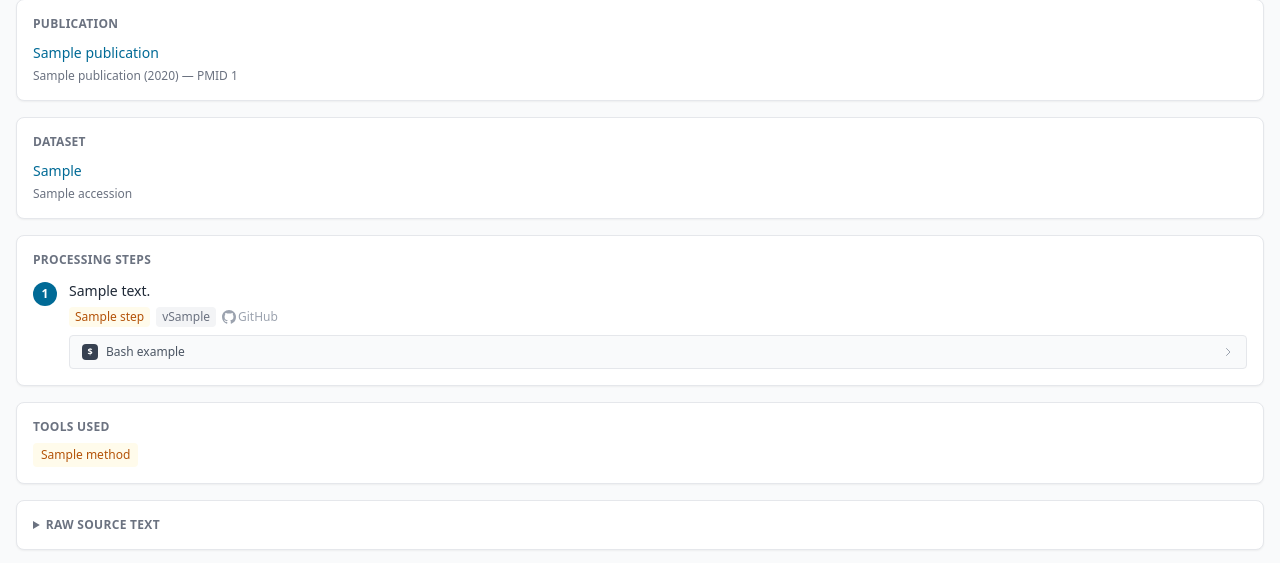
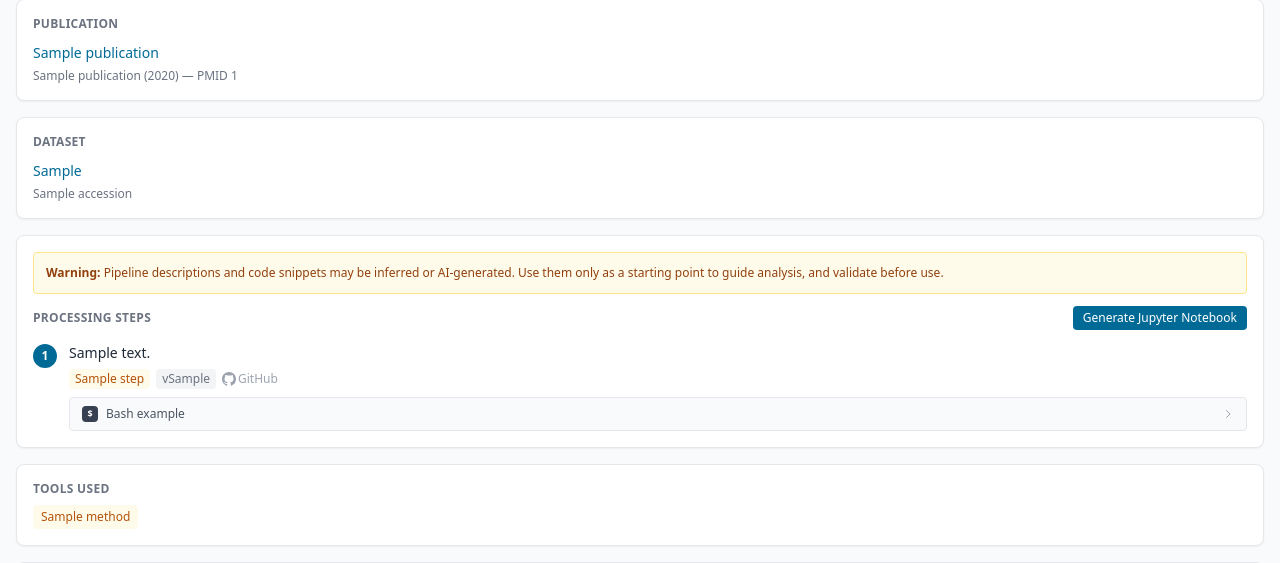
Before and after one commit to byee4/yeolab-kb, a Django app: page /analysis/1/ in a window 1280 px wide. Shown: the part 157-720 px from the top of the page. Run offline with Django 5.2, Linux system fonts and the light colour scheme; tables that the repository leaves empty hold one stand-in row (values such as "Sample post"); some libraries are stand-ins or nearby versions.

Commit message:
Add analysis notebook export, warnings, and GitHub-linked update logging

````diff
--- a/yeolab_search/publications/templates/publications/admin.html
+++ b/yeolab_search/publications/templates/publications/admin.html
@@ -249,7 +249,7 @@
       <tr class="border-t border-gray-100">
         <td class="py-2 font-mono text-gray-600">{{ u.time }}</td>
         <td class="py-2">{{ u.new_pmids|default:"0" }}</td>
-        <td class="py-2 text-gray-500">{{ u.notes|default:"—" }}</td>
+        <td class="py-2 text-gray-500">{{ u.notes|default:"—"|urlize }}</td>
       </tr>
       {% endfor %}
     </tbody>
--- a/yeolab_search/publications/templates/publications/pipeline_detail.html
+++ b/yeolab_search/publications/templates/publications/pipeline_detail.html
@@ -44,7 +44,16 @@
 
 <!-- Pipeline Steps -->
 <div class="bg-white rounded-lg shadow-sm border p-4 mb-4">
-  <h2 class="text-xs font-semibold text-gray-500 uppercase tracking-wide mb-3">Processing Steps</h2>
+  <div class="bg-amber-50 border border-amber-200 text-amber-800 rounded p-3 text-xs mb-3">
+    <strong>Warning:</strong> Pipeline descriptions and code snippets may be inferred or AI-generated. Use them only as a starting point to guide analysis, and validate before use.
+  </div>
+  <div class="flex items-center justify-between mb-3">
+    <h2 class="text-xs font-semibold text-gray-500 uppercase tracking-wide">Processing Steps</h2>
+    <a href="{% url 'publications:analysis_notebook' pipeline.pipeline_id %}"
+       class="text-xs bg-ucsd-sky text-white px-2.5 py-1 rounded hover:bg-ucsd-blue transition">
+      Generate Jupyter Notebook
+    </a>
+  </div>
   <ol class="space-y-4">
     {% for step in steps %}
     <li class="flex gap-3">
--- a/yeolab_search/publications/urls.py
+++ b/yeolab_search/publications/urls.py
@@ -18,7 +18,9 @@ urlpatterns = [
     path("method/<int:method_id>/", views.method_detail, name="method_detail"),
     path("analysis/", views.analysis_list, name="analysis_list"),
     path("analysis/<int:pipeline_id>/", views.analysis_detail, name="analysis_detail"),
+    path("analysis/<int:pipeline_id>/notebook/", views.analysis_notebook, name="analysis_notebook"),
     path("analysis/dataset/<str:accession>/", views.analysis_detail_by_accession, name="analysis_detail_by_accession"),
+    path("analysis/dataset/<str:accession>/notebook/", views.analysis_notebook_by_accession, name="analysis_notebook_by_accession"),
 
     # Admin / Update
     path("admin/", views.admin_panel, name="admin_panel"),
--- a/yeolab_search/publications/views.py
+++ b/yeolab_search/publications/views.py
@@ -1,5 +1,6 @@
 import json
 import re
+import os
 from collections import defaultdict
 from django.shortcuts import render, get_object_or_404
 from django.db.models import Q, Count, Sum
@@ -1783,6 +1784,18 @@ def admin_code_editor_save(request):
         if month:
             kwargs["month"] = month
         path = save_dataset_content(accession, content, **kwargs)
+        cache.delete(CODE_EXAMPLE_PIPELINES_CACHE_KEY)
+
+        try:
+            with connection.cursor() as cur:
+                cur.execute(
+                    """INSERT INTO update_log (new_pmids_added, notes)
+                       VALUES (%s, %s)""",
+                    [0, f"Code examples JSON edited: {accession} ({path})"],
+                )
+        except Exception:
+            pass
+
         return JsonResponse({"ok": True, "accession": accession, "path": path})
     except ValueError as e:
         return JsonResponse({"ok": False, "error": str(e)}, status=400)
@@ -1813,6 +1826,18 @@ def admin_code_editor_push(request):
         from publications.code_examples import get_dataset_rel_path
         rel_path = get_dataset_rel_path(accession)
         result = push_dataset(accession, content, rel_path=rel_path)
+        cache.delete(CODE_EXAMPLE_PIPELINES_CACHE_KEY)
+
+        try:
+            with connection.cursor() as cur:
+                cur.execute(
+                    """INSERT INTO update_log (new_pmids_added, notes)
+                       VALUES (%s, %s)""",
+                    [0, f"Code examples save+push: {accession} {result.get('html_url', '')}".strip()],
+                )
+        except Exception:
+            pass
+
         return JsonResponse({
             "ok": True,
             "accession": accession,
@@ -1841,6 +1866,7 @@ def admin_code_editor_delete(request):
     deleted = delete_dataset(accession)
     if not deleted:
         return JsonResponse({"ok": False, "error": f"Dataset {accession} not found locally"}, status=404)
+    cache.delete(CODE_EXAMPLE_PIPELINES_CACHE_KEY)
 
     # Optionally delete from GitHub too
     delete_remote = request.POST.get("delete_remote") == "1"
@@ -1890,9 +1916,34 @@ def admin_sync_code_examples(request):
         if force:
             kwargs["force"] = True
         call_command("sync_code_examples", **kwargs)
+        cache.delete(CODE_EXAMPLE_PIPELINES_CACHE_KEY)
 
         output = out.getvalue()
         errors = err.getvalue()
+
+        repo = os.environ.get("GITHUB_REPO", "byee4/yeolab-publications-db")
+        branch = os.environ.get("GITHUB_BRANCH", "main")
+        repo_url = f"https://github.com/{repo}/tree/{branch}/code_examples"
+        note = f"GitHub code_examples sync (backfill={int(backfill)}, force={int(force)}): {repo_url}"
+        if output:
+            m_written = re.search(r"Sync complete\.\s+(\d+)\s+file\(s\)\s+written", output)
+            m_remote = re.search(r"Remote:\s+(\d+)\s+dataset\(s\)", output)
+            details = []
+            if m_written:
+                details.append(f"written={m_written.group(1)}")
+            if m_remote:
+                details.append(f"remote={m_remote.group(1)}")
+            if details:
+                note += " (" + ", ".join(details) + ")"
+        try:
+            with connection.cursor() as cur:
+                cur.execute(
+                    """INSERT INTO update_log (new_pmids_added, notes)
+                       VALUES (%s, %s)""",
+                    [0, note],
+                )
+        except Exception:
+            pass
 
         return JsonResponse({
             "ok": True,
@@ -2348,6 +2399,72 @@ def analysis_list(request):
     })
 
 
+NOTEBOOK_WARNING_TEXT = (
+    "Warning: The following pipeline content and code snippets may be inferred or AI-generated. "
+    "Use them only as a starting point to guide analysis, and validate all steps and commands before use."
+)
+
+
+def _build_notebook_response(*, title: str, source_label: str, steps, filename_stem: str):
+    cells = [{
+        "cell_type": "markdown",
+        "metadata": {},
+        "source": [
+            f"# {title}\n\n",
+            f"**Source:** {source_label}\n\n",
+            f"**{NOTEBOOK_WARNING_TEXT}**\n",
+        ],
+    }]
+
+    for step in steps:
+        step_order = step.get("step_order", "")
+        description = step.get("description", "") or "No description provided."
+        code_example = (step.get("code_example", "") or "").rstrip("\n")
+        github_url = (step.get("github_url", "") or "").strip()
+        if not code_example:
+            code_example = "# No code example provided for this step."
+
+        source = [
+            f"## Step {step_order}\n\n",
+            f"{description}\n\n",
+            "```bash\n",
+            f"{code_example}\n",
+            "```\n",
+        ]
+        if github_url:
+            source.append(f"\nReference: {github_url}\n")
+
+        cells.append({
+            "cell_type": "markdown",
+            "metadata": {},
+            "source": source,
+        })
+
+    notebook = {
+        "cells": cells,
+        "metadata": {
+            "kernelspec": {
+                "display_name": "Python 3",
+                "language": "python",
+                "name": "python3",
+            },
+            "language_info": {
+                "name": "python",
+            },
+        },
+        "nbformat": 4,
+        "nbformat_minor": 5,
+    }
+
+    response = HttpResponse(
+        json.dumps(notebook, indent=2),
+        content_type="application/x-ipynb+json",
+    )
+    safe_stem = re.sub(r"[^A-Za-z0-9._-]+", "_", filename_stem).strip("_") or "analysis_steps"
+    response["Content-Disposition"] = f'attachment; filename="{safe_stem}.ipynb"'
+    return response
+
+
 def analysis_detail(request, pipeline_id):
     """Detail page for a single analysis pipeline with ordered steps."""
     # Try DB first
@@ -2497,3 +2614,62 @@ def analysis_detail_by_accession(request, accession):
         "tools_used": tools_used,
         "accession": accession,
     })
+
+
+def analysis_notebook(request, pipeline_id):
+    """Download a Jupyter notebook version of a DB-backed analysis pipeline."""
+    try:
+        pipeline = (
+            AnalysisPipeline.objects.select_related("accession")
+            .get(pipeline_id=pipeline_id)
+        )
+    except (AnalysisPipeline.DoesNotExist, ValueError):
+        return HttpResponse("Pipeline not found", status=404)
+
+    # If curated dataset JSON exists, use the curated notebook endpoint.
+    if pipeline.accession:
+        from .code_examples import get_steps_for_dataset
+        accession = pipeline.accession.accession
+        if get_steps_for_dataset(accession) is not None:
+            return analysis_notebook_by_accession(request, accession=accession)
+
+    step_rows = (
+        PipelineStep.objects.filter(pipeline=pipeline)
+        .order_by("step_order")
+    )
+    steps = [{
+        "step_order": s.step_order,
+        "description": s.description or "",
+        "code_example": s.code_example or "",
+        "github_url": s.github_url or "",
+    } for s in step_rows]
+
+    return _build_notebook_response(
+        title=pipeline.pipeline_title or f"Pipeline {pipeline_id}",
+        source_label=pipeline.source or "analysis_pipelines",
+        steps=steps,
+        filename_stem=f"pipeline_{pipeline_id}_analysis_steps",
+    )
+
+
+def analysis_notebook_by_accession(request, accession):
+    """Download a Jupyter notebook version of a dataset-backed analysis pipeline."""
+    from .code_examples import get_steps_for_dataset
+
+    steps = get_steps_for_dataset(accession)
+    if steps is None:
+        return HttpResponse("Pipeline not found", status=404)
+
+    normalized_steps = [{
+        "step_order": s.get("step_order", 0),
+        "description": s.get("description", ""),
+        "code_example": s.get("code_example", ""),
+        "github_url": s.get("github_url", ""),
+    } for s in steps]
+
+    return _build_notebook_response(
+        title=f"{accession} Processing Pipeline",
+        source_label="code_examples",
+        steps=normalized_steps,
+        filename_stem=f"{accession}_analysis_steps",
+    )
````
Also changed, not shown: yeolab_search/publications/templates/publications/code_editor.html (+5 -55 lines), yeolab_search/publications/templates/publications/pipeline_detail_ce.html (+10 -1 lines).
